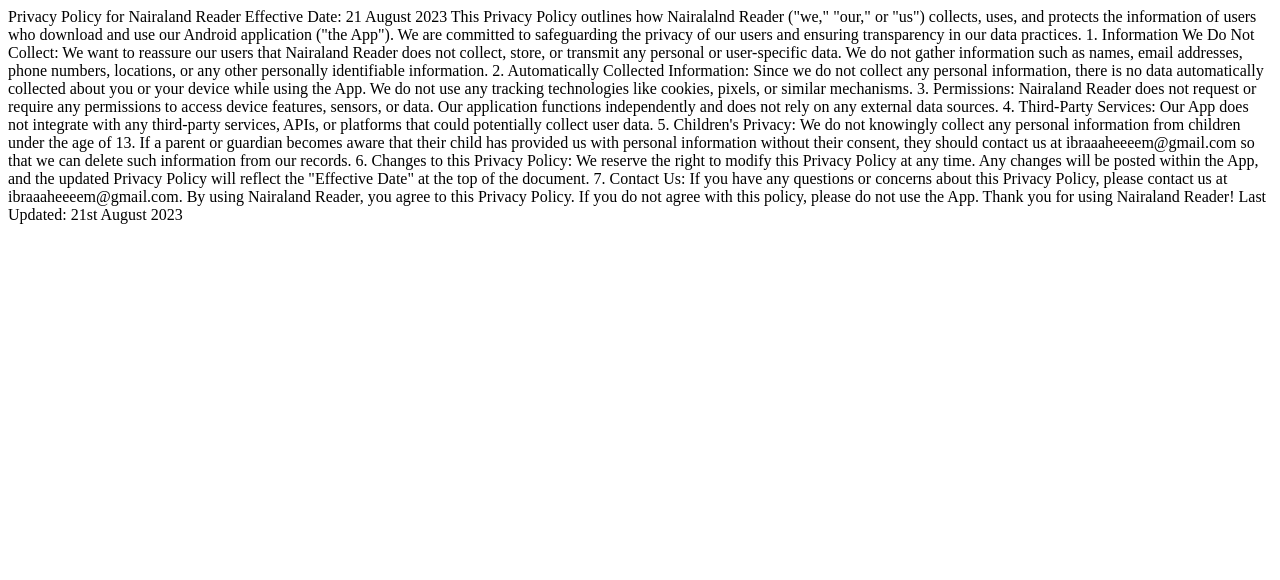
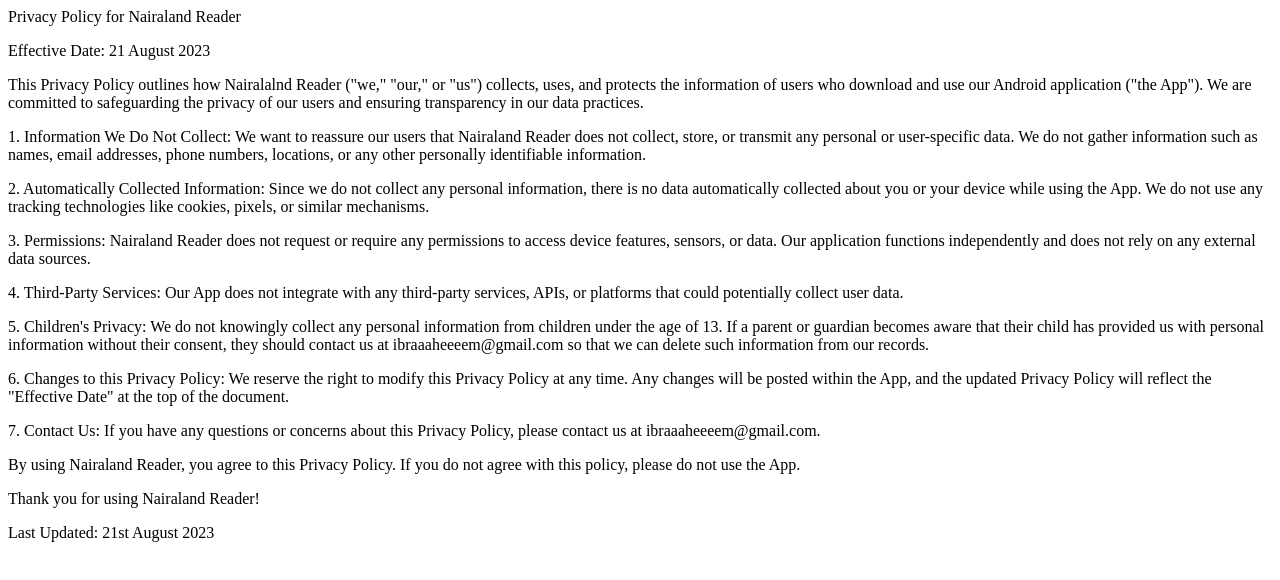
Before and after one commit to Ibraaaheeeem/myprivacypolicies, a plain HTML site: page index.html in a window 1280 px wide. Drawn offline with Linux system fonts and the light colour scheme.

Commit message:
Update index.html

```diff
--- a/index.html
+++ b/index.html
@@ -6,36 +6,36 @@
 </head>
 <body>
 Privacy Policy for Nairaland Reader
-
+<p>
 Effective Date: 21 August 2023
-
+<p>
 This Privacy Policy outlines how Nairalalnd Reader ("we," "our," or "us") collects, uses, and protects the information of users who download and use our Android application ("the App"). We are committed to safeguarding the privacy of our users and ensuring transparency in our data practices.
-
+<p>
 1. Information We Do Not Collect:
 We want to reassure our users that Nairaland Reader does not collect, store, or transmit any personal or user-specific data. We do not gather information such as names, email addresses, phone numbers, locations, or any other personally identifiable information.
-
+<p>
 2. Automatically Collected Information:
 Since we do not collect any personal information, there is no data automatically collected about you or your device while using the App. We do not use any tracking technologies like cookies, pixels, or similar mechanisms.
-
+<p>
 3. Permissions:
 Nairaland Reader does not request or require any permissions to access device features, sensors, or data. Our application functions independently and does not rely on any external data sources.
-
+<p>
 4. Third-Party Services:
 Our App does not integrate with any third-party services, APIs, or platforms that could potentially collect user data.
-
+<p>
 5. Children's Privacy:
 We do not knowingly collect any personal information from children under the age of 13. If a parent or guardian becomes aware that their child has provided us with personal information without their consent, they should contact us at ibraaaheeeem@gmail.com so that we can delete such information from our records.
-
+<p>
 6. Changes to this Privacy Policy:
 We reserve the right to modify this Privacy Policy at any time. Any changes will be posted within the App, and the updated Privacy Policy will reflect the "Effective Date" at the top of the document.
-
+<p>
 7. Contact Us:
 If you have any questions or concerns about this Privacy Policy, please contact us at ibraaaheeeem@gmail.com.
-
+<p>
 By using Nairaland Reader, you agree to this Privacy Policy. If you do not agree with this policy, please do not use the App.
-
+<p>
 Thank you for using Nairaland Reader!
-
+<p>
 Last Updated: 21st August 2023
 </body>
 </html>
```
